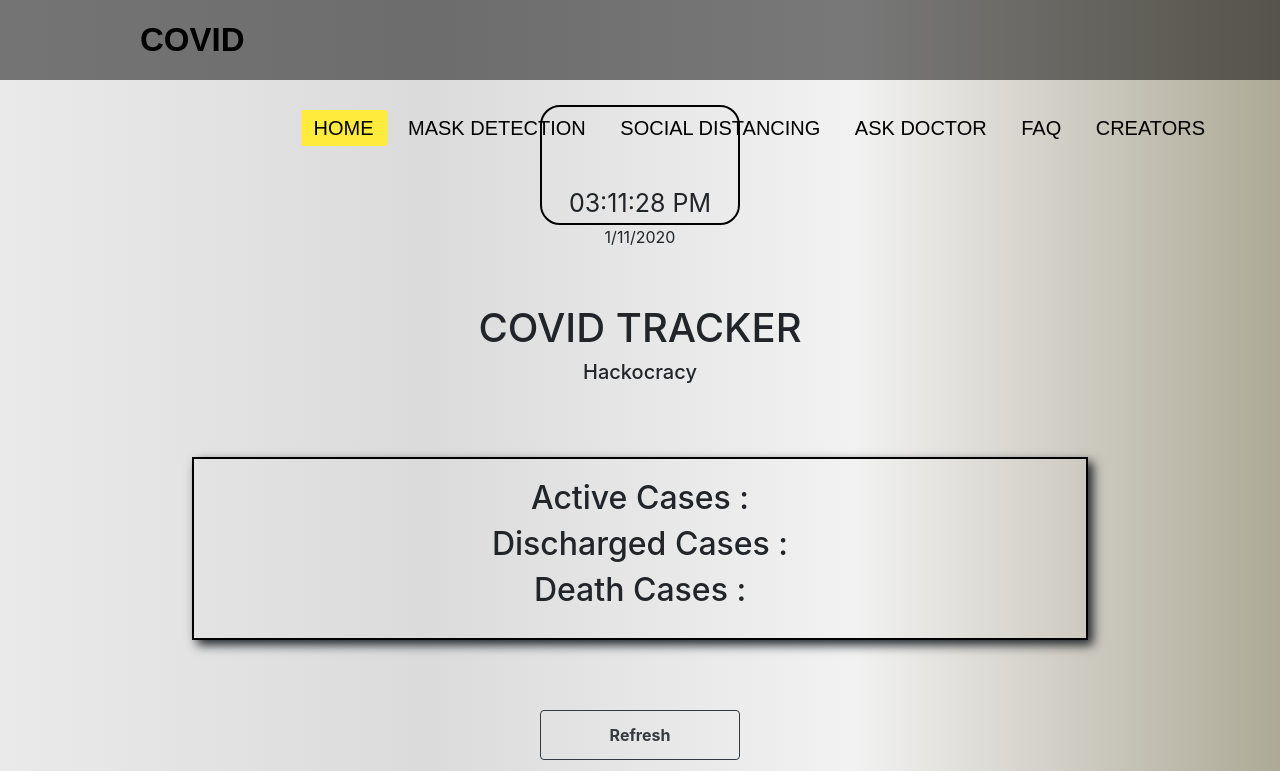
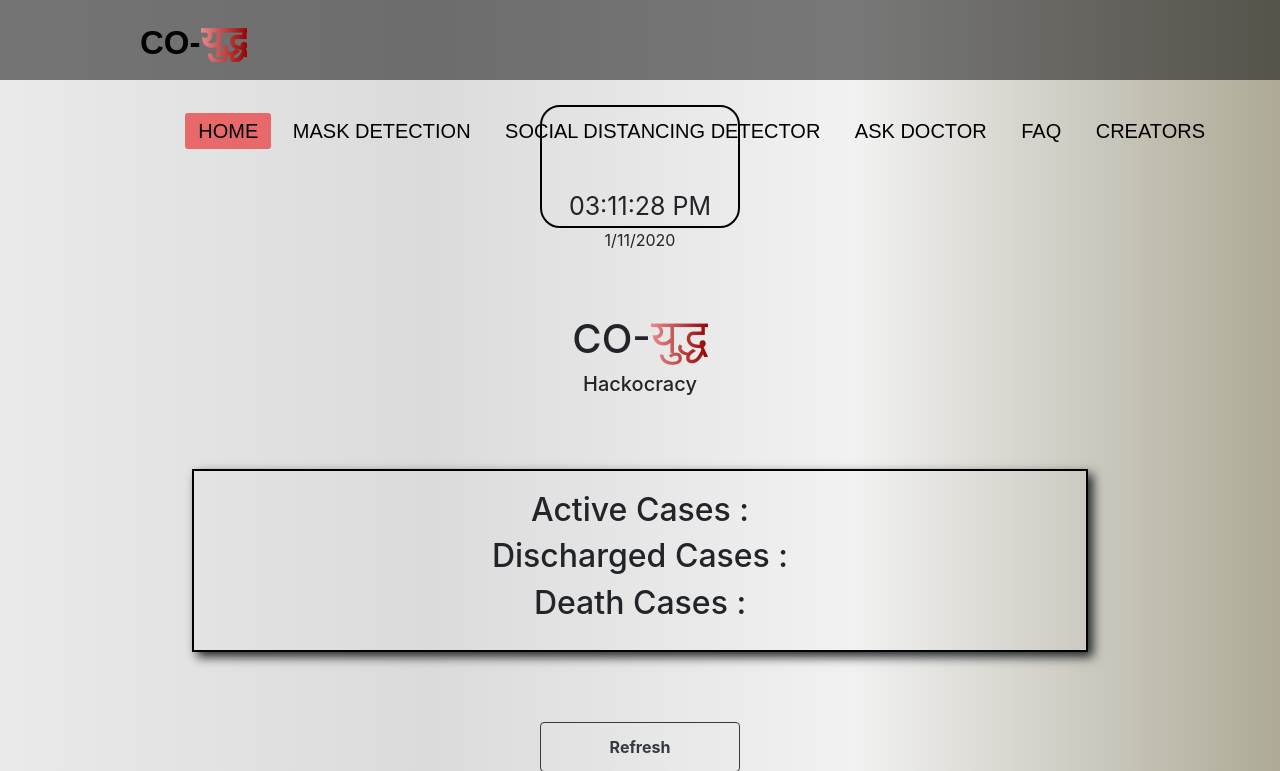
Before and after one commit to Rashandeep/COV_PROJECT, a Flask app: page / in a window 1280 px wide. Shown: the top 771 px of the page. Run offline with Flask 2, Linux system fonts and the light colour scheme; some libraries are stand-ins or nearby versions.

Commit message:
final touches

```diff
--- a/templates/index.html
+++ b/templates/index.html
@@ -2,7 +2,7 @@
 <html lang="en" >
 <head>
   <meta charset="UTF-8">
-  <title>Covid</title>
+  <title>CO-युद्ध</title>
   <link rel="stylesheet" href="https://stackpath.bootstrapcdn.com/bootstrap/4.5.0/css/bootstrap.min.css" integrity="sha384-9aIt2nRpC12Uk9gS9baDl411NQApFmC26EwAOH8WgZl5MYYxFfc+NcPb1dKGj7Sk" crossorigin="anonymous">
   <link rel="stylesheet" href="style.css">
 
@@ -17,11 +17,11 @@
       <label for="check" class="checkbtn">
         <i class="fas fa-bars"></i>
       </label>
-      <label class="logo">COVID</label>
+      <label class="logo">CO-<span class="title">युद्ध</span></label>
       <ul>
 <li><a class="active" href="index.html">HOME</a></li>
 <li><a href="/mask">MASK DETECTION</a></li>
-<li><a href="/social">SOCIAL DISTANCING</a></li>
+<li><a href="/social">SOCIAL DISTANCING DETECTOR</a></li>
 <li><a href="/mail">ASK DOCTOR</a></li>
 <li><a href="https://www.mohfw.gov.in/pdf/FAQ.pdf">FAQ</a></li>
 <li><a href="about.html">CREATORS</a></li>
@@ -72,7 +72,7 @@
 </script>
 
 <div id='top'>
-<h1>COVID TRACKER</h1>
+<h1>CO-<span class="title">युद्ध</span></h1>
 <h5>Hackocracy</h5>
 </div>
 <div id="root"></div>
--- a/templates/mail.html
+++ b/templates/mail.html
@@ -3,7 +3,7 @@
 <head>
     <meta charset="UTF-8">
     <meta name="viewport" content="width=device-width, initial-scale=1.0">
-    <title>Mail</title>
+    <title>Contact Doctor</title>
 
     <link rel="stylesheet" href="https://stackpath.bootstrapcdn.com/bootstrap/4.5.0/css/bootstrap.min.css" integrity="sha384-9aIt2nRpC12Uk9gS9baDl411NQApFmC26EwAOH8WgZl5MYYxFfc+NcPb1dKGj7Sk" crossorigin="anonymous">
 
@@ -22,7 +22,7 @@
       <label for="check" class="checkbtn">
         <i class="fas fa-bars"></i>
       </label>
-      <label class="logo">COVID</label>
+      <label class="logo">CO-<span class="title">युद्ध</span></label>
       <ul>
 <li><a class="a1" href="index.html">GO BACK</a></li>
 <!-- <li><a href="https://www.mohfw.gov.in/pdf/FAQ.pdf">FAQ</a></li>
--- a/templates/mask.html
+++ b/templates/mask.html
@@ -71,11 +71,11 @@
       <label for="check" class="checkbtn">
         <i class="fas fa-bars"></i>
       </label>
-      <label class="logo">COVID</label>
+      <label class="logo">CO-<span class="title">युद्ध</span></label>
       <ul>
 <li><a  href="index.html">HOME</a></li>
 <li><a class="active" href="/mask">MASK DETECTION</a></li>
-<li><a href="/social">SOCIAL DISTANCING</a></li>
+<li><a href="/social">SOCIAL DISTANCING DETECTOR</a></li>
 <li><a href="/mail">ASK DOCTOR</a></li>
 <li><a href="https://www.mohfw.gov.in/pdf/FAQ.pdf">FAQ</a></li>
 <li><a href="about.html">CREATORS</a></li>
--- a/templates/responsivenav.css
+++ b/templates/responsivenav.css
@@ -37,11 +37,10 @@ nav ul li a{
   /* text-transform: uppercase; */
   font-family: sans-serif;
 }
-
 a.active,a:hover{
   color: black;
   text-decoration: none;
-  background: #ffeb3b;
+  background: #e76969;
   transition: .5s;
 }
 
--- a/templates/style.css
+++ b/templates/style.css
@@ -11,6 +11,14 @@ body{
   text-align: center;
   border: 2px solid black;
   border-radius: 20px;
+}
+
+.title{
+  font-size: larger;
+  /* color: rgb(160, 92, 92); */
+  background: linear-gradient(to right ,rgb(231, 140, 140), rgb(151, 3, 3));
+  -webkit-background-clip: text;
+  -webkit-text-fill-color: transparent;
 }
 #date{
   width: 200px;
```
Also changed, not shown: templates/about.html (+9 -2 lines), templates/social_distance.html (+9 -3 lines).
